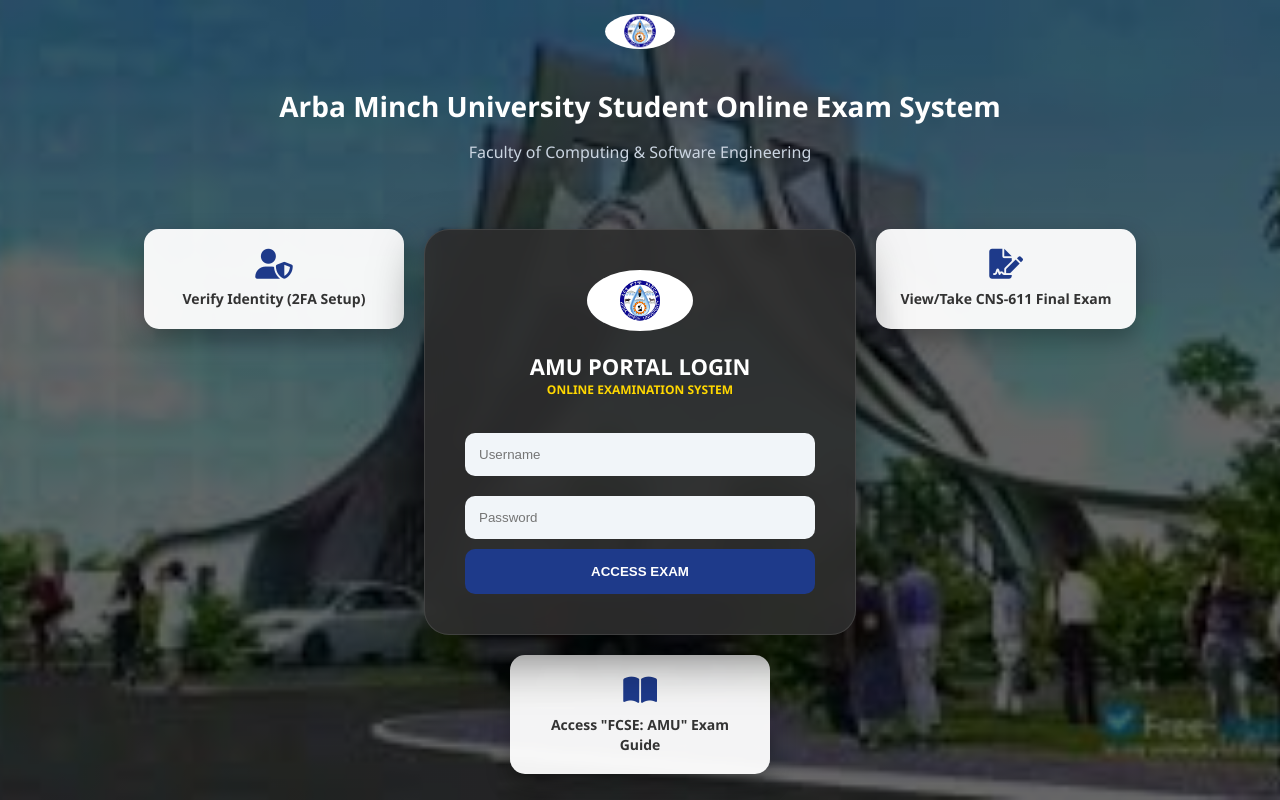
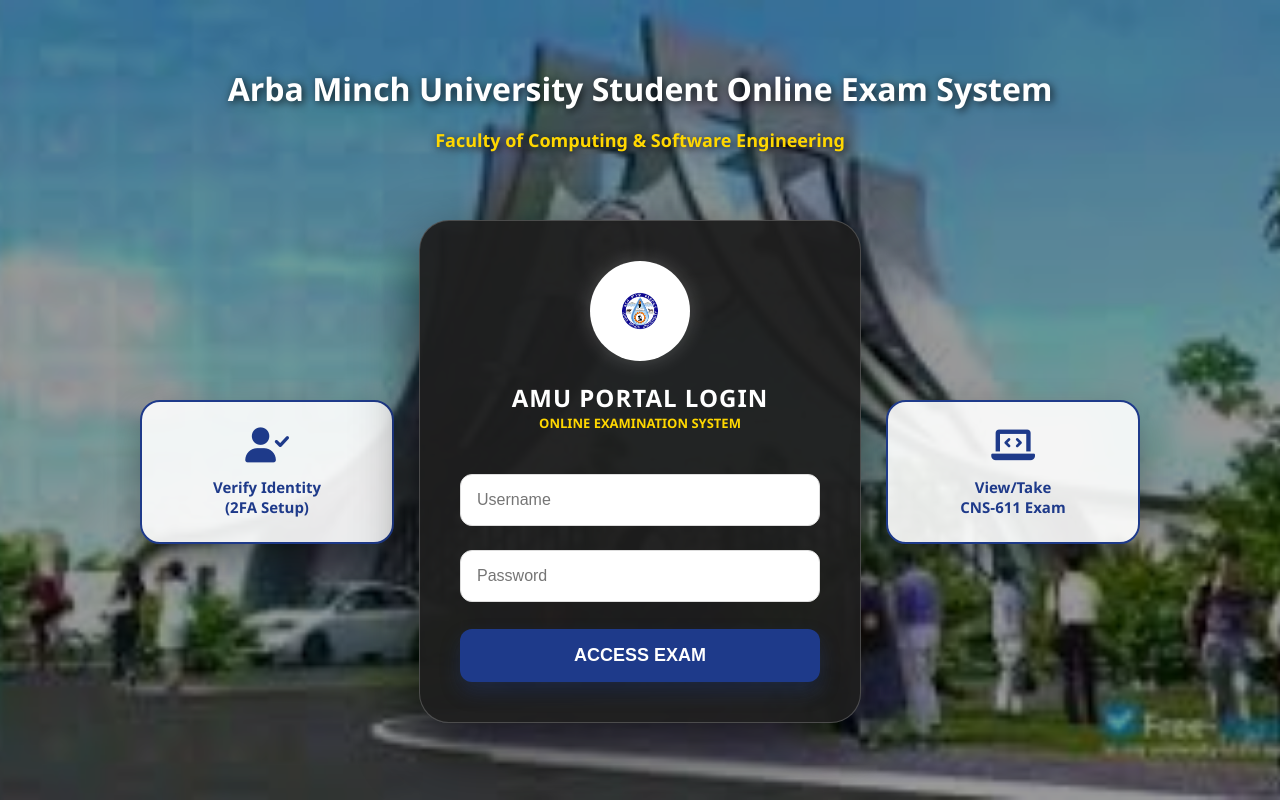
Before and after one commit to mesfinchalnew-creator/online-exam-system, a Flask app: page / in a window 1280 px wide. Run offline with Flask 3, Linux system fonts and the light colour scheme.

Commit message:
Update login.html

```diff
--- a/templates/login.html
+++ b/templates/login.html
@@ -9,7 +9,8 @@
             margin: 0;
             padding: 0;
             font-family: 'Segoe UI', sans-serif;
-            background: linear-gradient(rgba(0, 0, 0, 0.6), rgba(0, 0, 0, 0.6)),
+            /* ምስሉ ጥርት ብሎ እንዲታይ background-size: cover እና ዝቅተኛ opacity ተጠቅሜያለሁ */
+            background: linear-gradient(rgba(0, 0, 0, 0.4), rgba(0, 0, 0, 0.4)),
                         url("{{ url_for('static', filename='background_new.jpg') }}") no-repeat center center fixed;
             background-size: cover;
             display: flex;
@@ -17,80 +18,95 @@
             align-items: center;
             justify-content: center;
             min-height: 100vh;
-            color: white;
         }
 
         .header-section {
             text-align: center;
             margin-bottom: 30px;
+            text-shadow: 2px 2px 8px rgba(0,0,0,0.8); /* ጽሁፉ በምስሉ ላይ ጎልቶ እንዲታይ */
         }
 
-        .header-section h1 { font-size: 28px; margin: 10px 0; font-weight: 700; }
-        .header-section p { font-size: 16px; color: #cbd5e1; }
+        .header-section h1 { font-size: 32px; color: white; margin: 10px 0; font-weight: 800; }
+        .header-section p { font-size: 18px; color: #ffd700; font-weight: 600; }
 
         .main-container {
             display: flex;
-            gap: 20px;
-            align-items: flex-start;
+            gap: 25px;
+            align-items: center;
+            justify-content: center;
             flex-wrap: wrap;
-            justify-content: center;
             padding: 20px;
+            width: 100%;
         }
 
-        /* የመረጃ ካርዶች (Info Cards) */
+        /* የመረጃ ካርዶች - ምስሉን እንዳይሸፍኑ በከፊል ግልጽ ተደርገዋል */
         .info-card {
-            background: rgba(255, 255, 255, 0.95);
-            color: #333;
-            padding: 20px;
-            border-radius: 15px;
-            width: 220px;
+            background: rgba(255, 255, 255, 0.9);
+            color: #1e3a8a;
+            padding: 25px;
+            border-radius: 20px;
+            width: 200px;
             text-align: center;
-            box-shadow: 0 10px 25px rgba(0,0,0,0.3);
+            box-shadow: 0 15px 35px rgba(0,0,0,0.3);
             transition: 0.3s;
+            border: 2px solid #1e3a8a;
         }
-        .info-card:hover { transform: translateY(-5px); }
-        .info-card i { font-size: 30px; color: #1e3a8a; display: block; margin-bottom: 10px; }
-        .info-card h4 { font-size: 14px; margin: 0; line-height: 1.4; }
+        .info-card i { font-size: 35px; margin-bottom: 15px; display: block; }
+        .info-card h4 { font-size: 15px; margin: 0; font-weight: 700; }
 
-        /* የሎግኢን ካርድ */
+        /* የሎግኢን ካርድ - ጥርት ያለ ጥቁር ዳራ */
         .login-card {
-            background: rgba(45, 45, 45, 0.9);
-            backdrop-filter: blur(10px);
+            background: rgba(30, 30, 30, 0.95);
             padding: 40px;
-            border-radius: 25px;
-            box-shadow: 0 20px 50px rgba(0,0,0,0.6);
-            width: 350px;
+            border-radius: 30px;
+            box-shadow: 0 25px 60px rgba(0,0,0,0.7);
+            width: 360px;
             text-align: center;
-            border: 1px solid rgba(255, 255, 255, 0.1);
+            border: 1px solid rgba(255, 255, 255, 0.2);
         }
 
-        .amu-logo { width: 90px; margin-bottom: 15px; background: white; padding: 8px; border-radius: 50%; }
+        .amu-logo-circle {
+            width: 100px;
+            height: 100px;
+            background: white;
+            border-radius: 50%;
+            display: inline-flex;
+            align-items: center;
+            justify-content: center;
+            margin-bottom: 20px;
+            box-shadow: 0 0 20px rgba(255,255,255,0.2);
+        }
 
-        h2 { color: white; margin: 0; font-size: 22px; }
-        .sub-title { color: #ffd700; margin-bottom: 25px; font-size: 12px; font-weight: bold; }
+        .amu-logo-circle img { width: 80px; }
+
+        h2 { color: white; margin: 0; font-size: 24px; letter-spacing: 1px; }
+        .sub-title { color: #ffd700; margin-bottom: 30px; font-size: 13px; font-weight: bold; }
 
         input {
             width: 100%;
-            padding: 14px;
-            margin: 10px 0;
-            border-radius: 10px;
-            border: none;
-            background: #f1f5f9;
+            padding: 16px;
+            margin: 12px 0;
+            border-radius: 12px;
+            border: 1px solid #ddd;
+            background: #fff;
             box-sizing: border-box;
+            font-size: 16px;
         }
 
         button {
             width: 100%;
-            padding: 15px;
+            padding: 16px;
             background: #1e3a8a;
             color: white;
             border: none;
-            border-radius: 10px;
+            border-radius: 12px;
             cursor: pointer;
             font-weight: bold;
-            transition: 0.3s;
+            font-size: 18px;
+            margin-top: 15px;
+            box-shadow: 0 10px 20px rgba(30, 58, 138, 0.3);
         }
-        button:hover { background: #2563eb; }
+        button:hover { background: #2563eb; transform: translateY(-3px); }
 
     </style>
     <link rel="stylesheet" href="https://cdnjs.cloudflare.com/ajax/libs/font-awesome/6.0.0/css/all.min.css">
@@ -98,19 +114,20 @@
 <body>
 
     <div class="header-section">
-        <img src="{{ url_for('static', filename='logo.png') }}" class="amu-logo" style="width: 70px; background: none;">
         <h1>Arba Minch University Student Online Exam System</h1>
         <p>Faculty of Computing & Software Engineering</p>
     </div>
 
     <div class="main-container">
         <div class="info-card">
-            <i class="fas fa-user-shield"></i>
-            <h4>Verify Identity (2FA Setup)</h4>
+            <i class="fas fa-user-check"></i>
+            <h4>Verify Identity<br>(2FA Setup)</h4>
         </div>
 
         <div class="login-card">
-            <img src="{{ url_for('static', filename='logo.png') }}" class="amu-logo" alt="AMU Logo">
+            <div class="amu-logo-circle">
+                <img src="{{ url_for('static', filename='logo.png') }}" alt="AMU Logo">
+            </div>
             <h2>AMU PORTAL LOGIN</h2>
             <div class="sub-title">ONLINE EXAMINATION SYSTEM</div>
             <form action="/login" method="POST">
@@ -121,13 +138,8 @@
         </div>
 
         <div class="info-card">
-            <i class="fas fa-file-signature"></i>
-            <h4>View/Take CNS-611 Final Exam</h4>
-        </div>
-
-        <div class="info-card">
-            <i class="fas fa-book-open"></i>
-            <h4>Access "FCSE: AMU" Exam Guide</h4>
+            <i class="fas fa-laptop-code"></i>
+            <h4>View/Take<br>CNS-611 Exam</h4>
         </div>
     </div>
 
```
